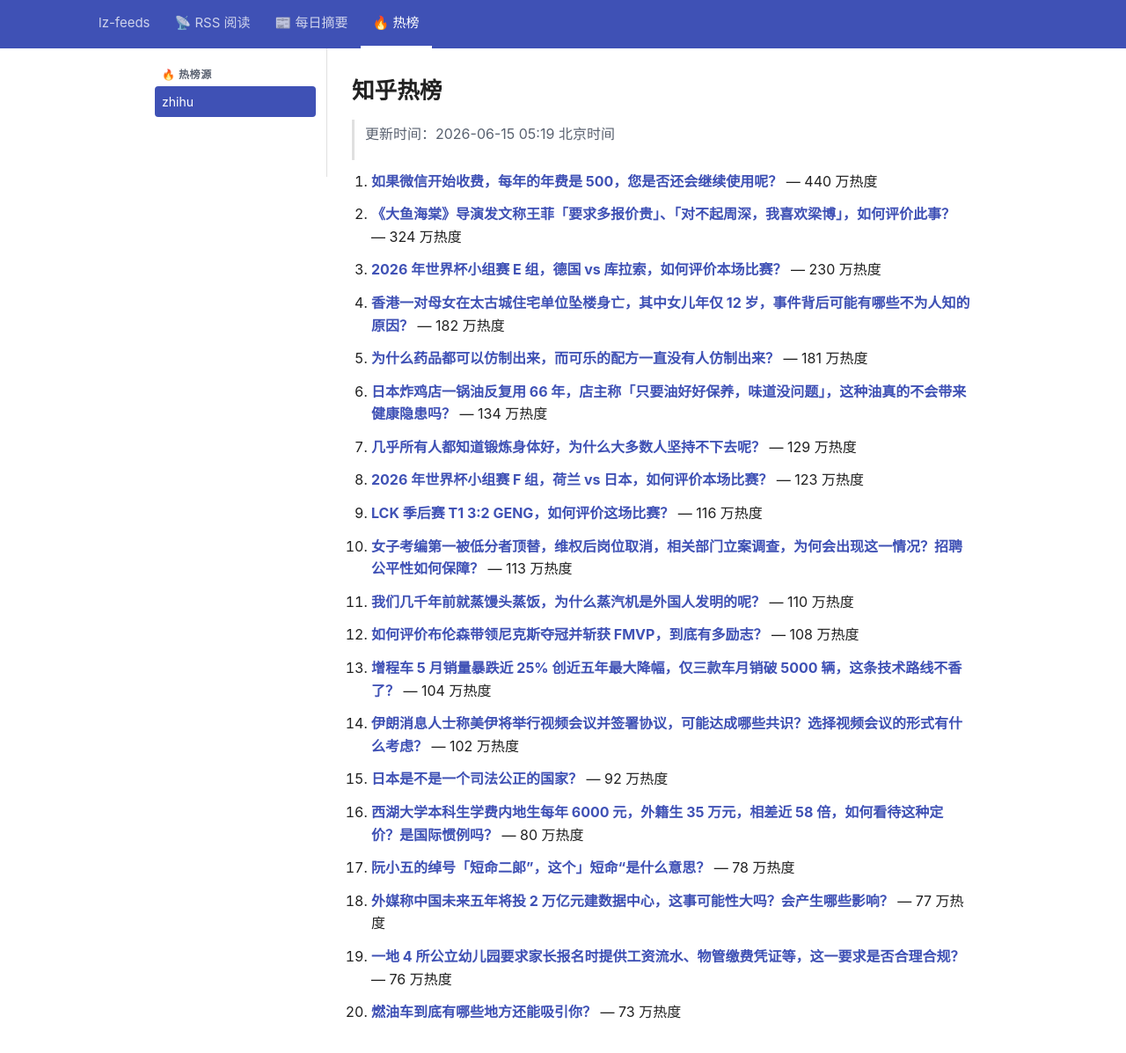
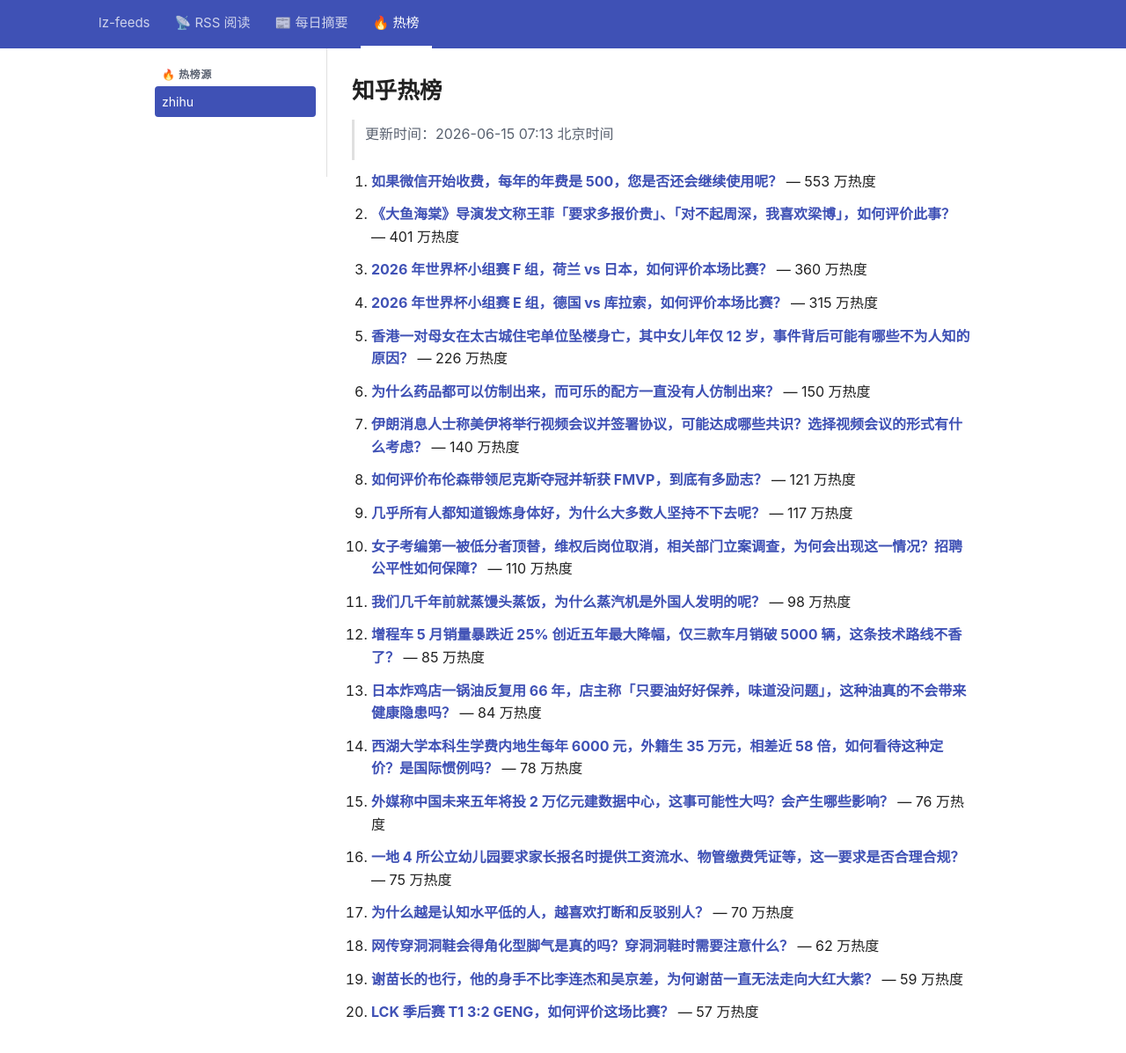
Before and after one commit to lizhang0101/lz-feeds, a Jekyll site: the page built from _hotlist/zhihu.md, in a window 1280 px wide and 1228 px high. Shown: the top 1197 px of the window at 88% size. Built offline with Jekyll 4.4.1, drawn with Linux system fonts in a browser that asks for light colours.

Commit message:
hotlist: 2026-06-14T23:13Z

```diff
--- a/_hotlist/zhihu.md
+++ b/_hotlist/zhihu.md
@@ -1,48 +1,48 @@
 ---
-updated: 2026-06-15 05:19 北京时间
+updated: 2026-06-15 07:13 北京时间
 count: 20
 ---
 
 # 知乎热榜
 
-> 更新时间：2026-06-15 05:19 北京时间
+> 更新时间：2026-06-15 07:13 北京时间
 
-1. **[如果微信开始收费，每年的年费是 500，您是否还会继续使用呢？](https://www.zhihu.com/question/378265004)** — 440 万热度
+1. **[如果微信开始收费，每年的年费是 500，您是否还会继续使用呢？](https://www.zhihu.com/question/378265004)** — 553 万热度
 
-2. **[《大鱼海棠》导演发文称王菲「要求多报价贵」、「对不起周深，我喜欢梁博」，如何评价此事？](https://www.zhihu.com/question/2049533398402781507)** — 324 万热度
+2. **[《大鱼海棠》导演发文称王菲「要求多报价贵」、「对不起周深，我喜欢梁博」，如何评价此事？](https://www.zhihu.com/question/2049533398402781507)** — 401 万热度
 
-3. **[2026 年世界杯小组赛 E 组，德国 vs 库拉索，如何评价本场比赛？](https://www.zhihu.com/question/2048795584941617877)** — 230 万热度
+3. **[2026 年世界杯小组赛 F 组，荷兰 vs 日本，如何评价本场比赛？](https://www.zhihu.com/question/2048795761760891379)** — 360 万热度
 
-4. **[香港一对母女在太古城住宅单位坠楼身亡，其中女儿年仅 12 岁，事件背后可能有哪些不为人知的原因？](https://www.zhihu.com/question/2048484042136352334)** — 182 万热度
+4. **[2026 年世界杯小组赛 E 组，德国 vs 库拉索，如何评价本场比赛？](https://www.zhihu.com/question/2048795584941617877)** — 315 万热度
 
-5. **[为什么药品都可以仿制出来，而可乐的配方一直没有人仿制出来？](https://www.zhihu.com/question/1918803743090124182)** — 181 万热度
+5. **[香港一对母女在太古城住宅单位坠楼身亡，其中女儿年仅 12 岁，事件背后可能有哪些不为人知的原因？](https://www.zhihu.com/question/2048484042136352334)** — 226 万热度
 
-6. **[日本炸鸡店一锅油反复用 66 年，店主称「只要油好好保养，味道没问题」，这种油真的不会带来健康隐患吗？](https://www.zhihu.com/question/2048711796341432495)** — 134 万热度
+6. **[为什么药品都可以仿制出来，而可乐的配方一直没有人仿制出来？](https://www.zhihu.com/question/1918803743090124182)** — 150 万热度
 
-7. **[几乎所有人都知道锻炼身体好，为什么大多数人坚持不下去呢？](https://www.zhihu.com/question/2046482564026725868)** — 129 万热度
+7. **[伊朗消息人士称美伊将举行视频会议并签署协议，可能达成哪些共识？选择视频会议的形式有什么考虑？](https://www.zhihu.com/question/2049531609632567461)** — 140 万热度
 
-8. **[2026 年世界杯小组赛 F 组，荷兰 vs 日本，如何评价本场比赛？](https://www.zhihu.com/question/2048795761760891379)** — 123 万热度
+8. **[如何评价布伦森带领尼克斯夺冠并斩获 FMVP，到底有多励志？](https://www.zhihu.com/question/2049481326739329986)** — 121 万热度
 
-9. **[LCK 季后赛 T1 3:2 GENG，如何评价这场比赛？](https://www.zhihu.com/question/2049576969596097579)** — 116 万热度
+9. **[几乎所有人都知道锻炼身体好，为什么大多数人坚持不下去呢？](https://www.zhihu.com/question/2046482564026725868)** — 117 万热度
 
-10. **[女子考编第一被低分者顶替，维权后岗位取消，相关部门立案调查，为何会出现这一情况？招聘公平性如何保障？](https://www.zhihu.com/question/2049225127036990849)** — 113 万热度
+10. **[女子考编第一被低分者顶替，维权后岗位取消，相关部门立案调查，为何会出现这一情况？招聘公平性如何保障？](https://www.zhihu.com/question/2049225127036990849)** — 110 万热度
 
-11. **[我们几千年前就蒸馒头蒸饭，为什么蒸汽机是外国人发明的呢？](https://www.zhihu.com/question/2009448028797425642)** — 110 万热度
+11. **[我们几千年前就蒸馒头蒸饭，为什么蒸汽机是外国人发明的呢？](https://www.zhihu.com/question/2009448028797425642)** — 98 万热度
 
-12. **[如何评价布伦森带领尼克斯夺冠并斩获 FMVP，到底有多励志？](https://www.zhihu.com/question/2049481326739329986)** — 108 万热度
+12. **[增程车 5 月销量暴跌近 25% 创近五年最大降幅，仅三款车月销破 5000 辆，这条技术路线不香了？](https://www.zhihu.com/question/2048333074845397387)** — 85 万热度
 
-13. **[增程车 5 月销量暴跌近 25% 创近五年最大降幅，仅三款车月销破 5000 辆，这条技术路线不香了？](https://www.zhihu.com/question/2048333074845397387)** — 104 万热度
+13. **[日本炸鸡店一锅油反复用 66 年，店主称「只要油好好保养，味道没问题」，这种油真的不会带来健康隐患吗？](https://www.zhihu.com/question/2048711796341432495)** — 84 万热度
 
-14. **[伊朗消息人士称美伊将举行视频会议并签署协议，可能达成哪些共识？选择视频会议的形式有什么考虑？](https://www.zhihu.com/question/2049531609632567461)** — 102 万热度
+14. **[西湖大学本科生学费内地生每年 6000 元，外籍生 35 万元，相差近 58 倍，如何看待这种定价？是国际惯例吗？](https://www.zhihu.com/question/2047264542703597437)** — 78 万热度
 
-15. **[日本是不是一个司法公正的国家？](https://www.zhihu.com/question/306132381)** — 92 万热度
+15. **[外媒称中国未来五年将投 2 万亿元建数据中心，这事可能性大吗？会产生哪些影响？](https://www.zhihu.com/question/2047978737765803174)** — 76 万热度
 
-16. **[西湖大学本科生学费内地生每年 6000 元，外籍生 35 万元，相差近 58 倍，如何看待这种定价？是国际惯例吗？](https://www.zhihu.com/question/2047264542703597437)** — 80 万热度
+16. **[一地 4 所公立幼儿园要求家长报名时提供工资流水、物管缴费凭证等，这一要求是否合理合规？](https://www.zhihu.com/question/2046864624553649862)** — 75 万热度
 
-17. **[阮小五的绰号「短命二郎”，这个」短命“是什么意思？](https://www.zhihu.com/question/2045096214840992677)** — 78 万热度
+17. **[为什么越是认知水平低的人，越喜欢打断和反驳别人？](https://www.zhihu.com/question/2030378294319780169)** — 70 万热度
 
-18. **[外媒称中国未来五年将投 2 万亿元建数据中心，这事可能性大吗？会产生哪些影响？](https://www.zhihu.com/question/2047978737765803174)** — 77 万热度
+18. **[网传穿洞洞鞋会得角化型脚气是真的吗？穿洞洞鞋时需要注意什么？](https://www.zhihu.com/question/2045472791143478524)** — 62 万热度
 
-19. **[一地 4 所公立幼儿园要求家长报名时提供工资流水、物管缴费凭证等，这一要求是否合理合规？](https://www.zhihu.com/question/2046864624553649862)** — 76 万热度
+19. **[谢苗长的也行，他的身手不比李连杰和吴京差，为何谢苗一直无法走向大红大紫？](https://www.zhihu.com/question/2048504030540968117)** — 59 万热度
 
-20. **[燃油车到底有哪些地方还能吸引你？](https://www.zhihu.com/question/1906488844615939783)** — 73 万热度
+20. **[LCK 季后赛 T1 3:2 GENG，如何评价这场比赛？](https://www.zhihu.com/question/2049576969596097579)** — 57 万热度
```
